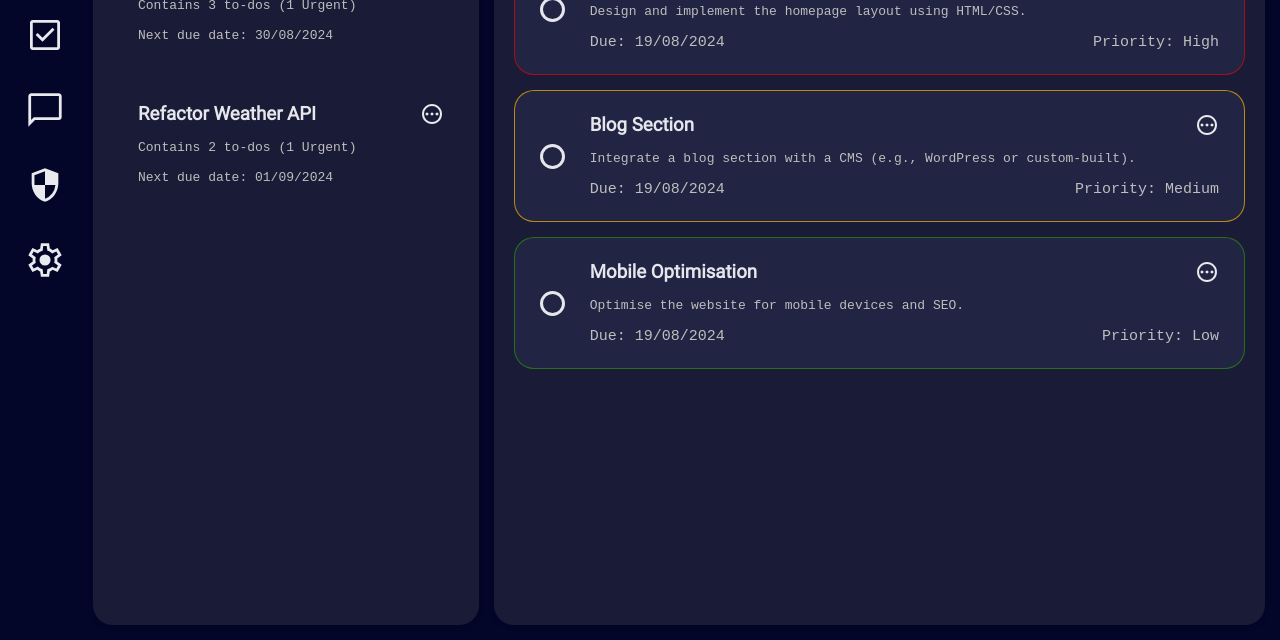
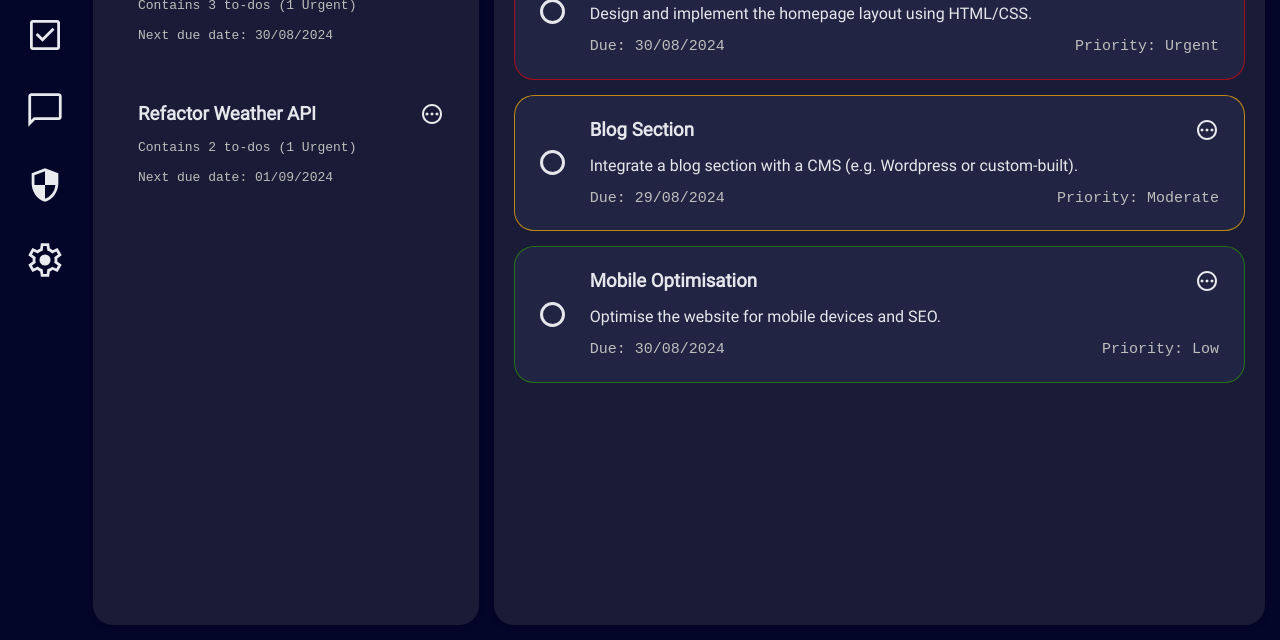
Before and after one commit to s111ew/odin-to-do-list, a website built with webpack: page src/template.html in a window 1280 px wide. Shown: the part 160-800 px from the top of the page. Built offline with nearby package versions, Linux system fonts and the light colour scheme.

Commit message:
Add logic for rendering to-do elements on page

```diff
--- a/src/index.js
+++ b/src/index.js
@@ -1,7 +1,9 @@
 import './style.css';
-import projects from './projects.json' assert { type: 'json' };
+import defaultProjects from './projects.json' assert { type: 'json' };
 import { createProjectElement } from './projects.js';
 import { createToDoElement } from './to-do.js';
+
+let projects = defaultProjects;
 
 function paintProjects() {
     if (!projects || !Array.isArray(projects)) {
@@ -13,13 +15,15 @@ function paintProjects() {
 }
 
 function paintToDos() {
-
+    projects[0]["toDo"].forEach(toDo => {
+            createToDoElement(toDo)
+        }
+    )
 }
 
-function getCurrentProject() {
-    let currentProject = projects[0];
-
-    return currentProject
+function paintPage() {
+    paintProjects();
+    paintToDos();
 }
 
-window.addEventListener('load', paintProjects, paintToDos);
+window.addEventListener('load', paintPage);
--- a/src/template.html
+++ b/src/template.html
@@ -41,56 +41,7 @@
             <div class="pill add-button">New</div></div
           ></div
         >
-        <div class="to-do-grid">
-          <div class="to-do urgent">
-            <div class="complete-button"></div>
-            <div class="to-do-body">
-              <div class="to-do-title">
-                <h3>Design & Development</h3>
-                <img src="./images/edit.svg" alt="edit icon" />
-              </div>
-              <p class="to-do-description">
-                Design and implement the homepage layout using HTML/CSS.
-              </p>
-              <div class="to-do-extras"
-                ><span> Due: 19/08/2024 </span>
-                <span> Priority: High</span></div
-              >
-            </div>
-          </div>
-          <div class="to-do moderate">
-            <div class="complete-button"></div>
-            <div class="to-do-body">
-              <div class="to-do-title">
-                <h3>Blog Section</h3>
-                <img src="./images/edit.svg" alt="edit icon" />
-              </div>
-              <p class="to-do-description">
-                Integrate a blog section with a CMS (e.g., WordPress or
-                custom-built).
-              </p>
-              <div class="to-do-extras"
-                ><span> Due: 19/08/2024 </span>
-                <span> Priority: Medium</span></div
-              >
-            </div>
-          </div>
-          <div class="to-do low">
-            <div class="complete-button"></div>
-            <div class="to-do-body">
-              <div class="to-do-title">
-                <h3>Mobile Optimisation</h3>
-                <img src="./images/edit.svg" alt="edit icon" />
-              </div>
-              <p class="to-do-description">
-                Optimise the website for mobile devices and SEO.
-              </p>
-              <div class="to-do-extras"
-                ><span> Due: 19/08/2024 </span> <span> Priority: Low</span></div
-              >
-            </div>
-          </div>
-        </div>
+        <div class="to-do-grid"></div>
       </div>
     </div>
   </body>
```
